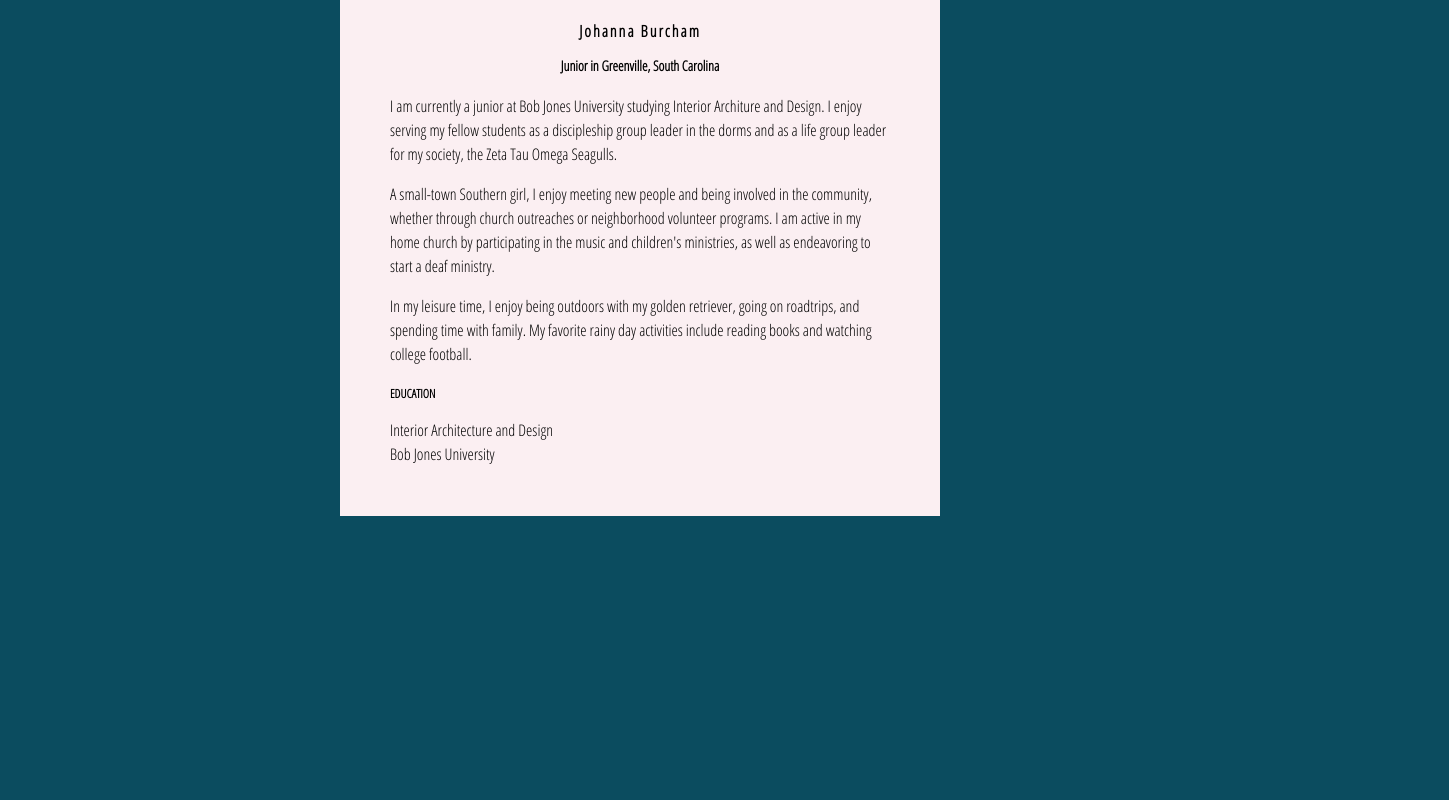
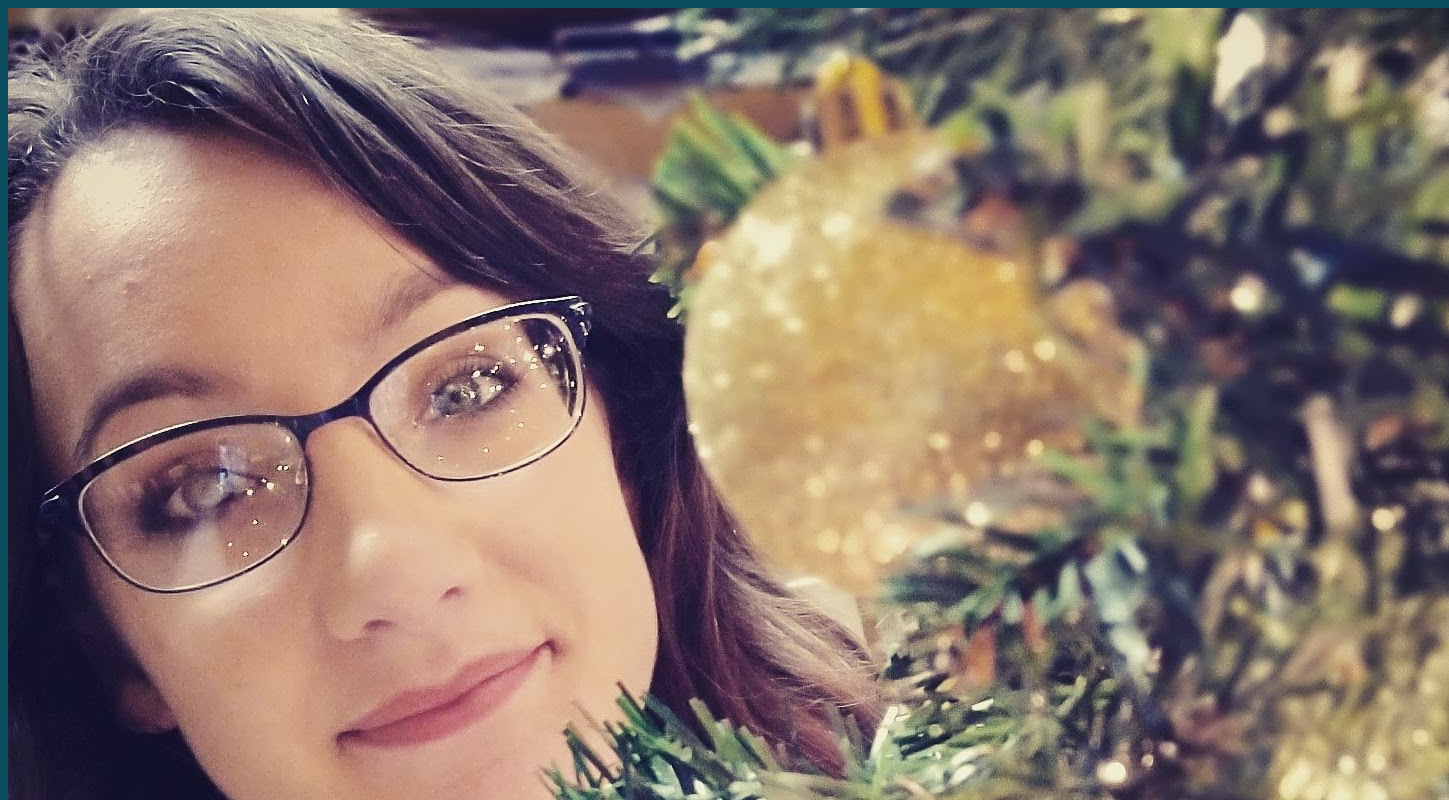
Before and after one commit to rburc441/rburc441.github.io, a plain HTML site: page index.html in a window 1280 px wide. Shown: the top 800 px of the page, 1449 px wide, since content can reach past the window. Drawn offline with Linux system fonts and the light colour scheme.

Commit message:
Update index.html

```diff
--- a/index.html
+++ b/index.html
@@ -30,6 +30,8 @@ h3 {
 </style>
 </head>
 <body>
+    <center>
+        <img src="website photo.jpg" alt="Profile photo">
     <div id="content">
         <h1>Johanna Burcham</h1>
         <h2>Junior in Greenville, South Carolina</h2>
```
